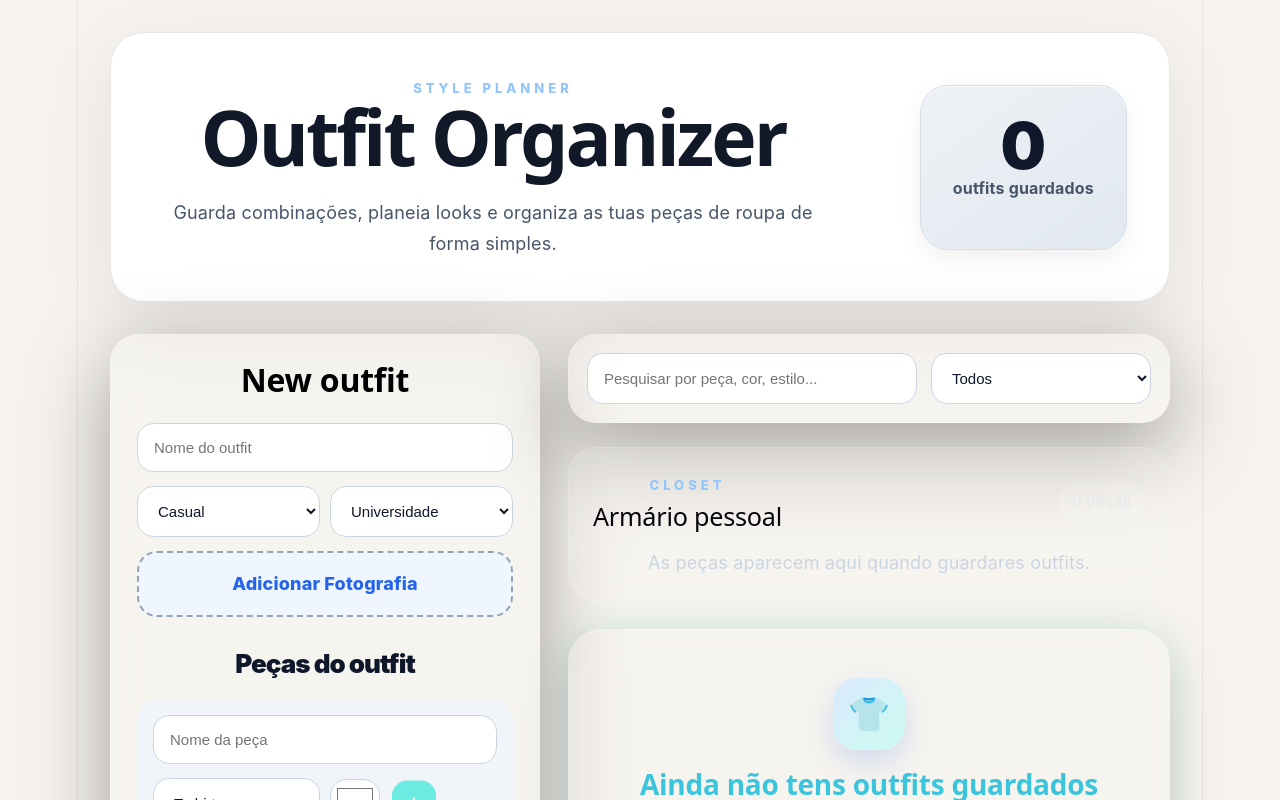
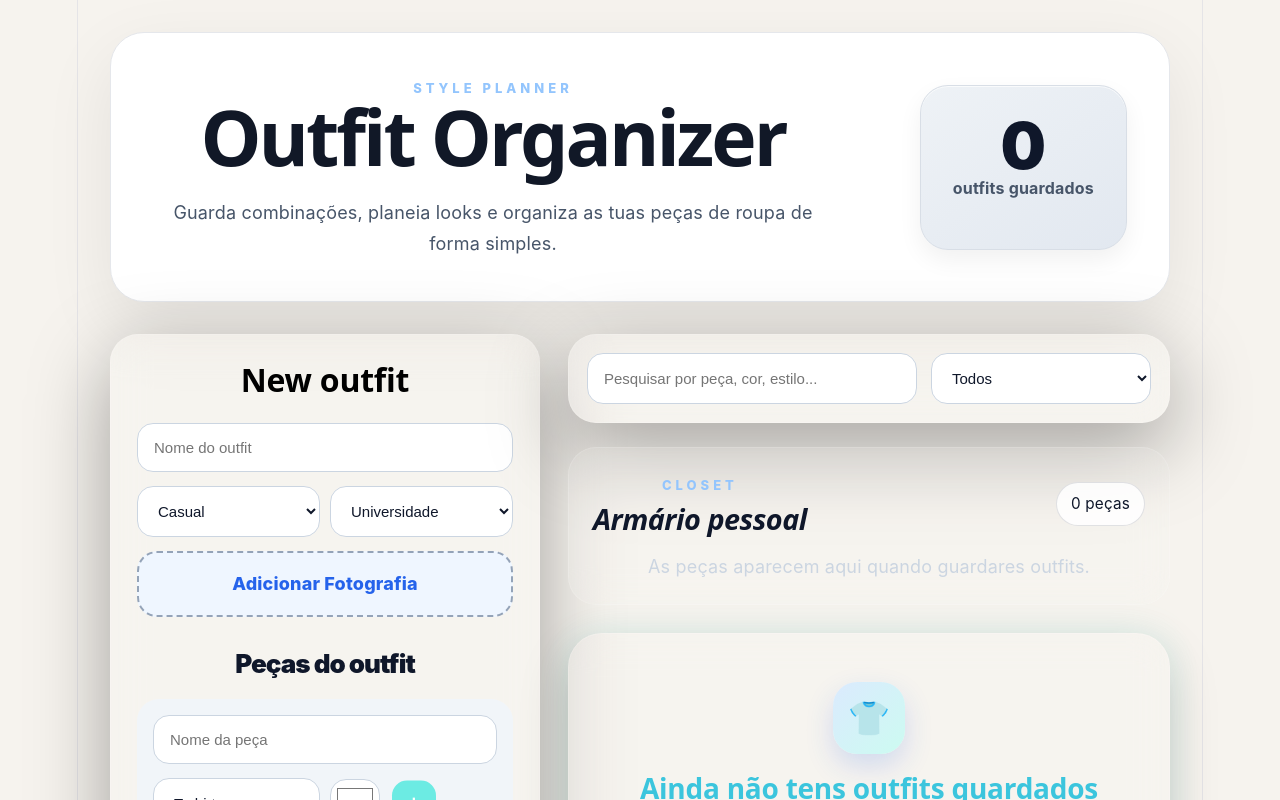
Before and after one commit to ptav2006/outfit-organizer, a React (Vite) app: page / in a window 1280 px wide. Shown: the top 800 px of the page. Built offline with nearby package versions, Linux system fonts and the light colour scheme.

Commit message:
closet parte 3

```diff
--- a/src/App.css
+++ b/src/App.css
@@ -912,15 +912,21 @@ body {
 
 .closetHeader h2 {
   margin: 4px 0 0;
-  font-size: 1.4rem;
+  font-size: 1.6rem;
+  font-weight: 640;
+  letter-spacing: -0.5px;
+  color: #0f172a;
+  font-style: italic;
 }
 
 .closetHeader span {
   padding: 8px 14px;
   border-radius: 999px;
-  background: rgba(255, 255, 255, 0.12);
+  background: rgba(255, 255, 255, 0.85);
+  border: 1px solid rgba(15, 23, 42, 0.12);
   font-size: 0.85rem;
-  color: #e5e7eb;
+  color: #0f172a;
+  backdrop-filter: blur(8px);
 }
 
 .closetEmpty {
```
